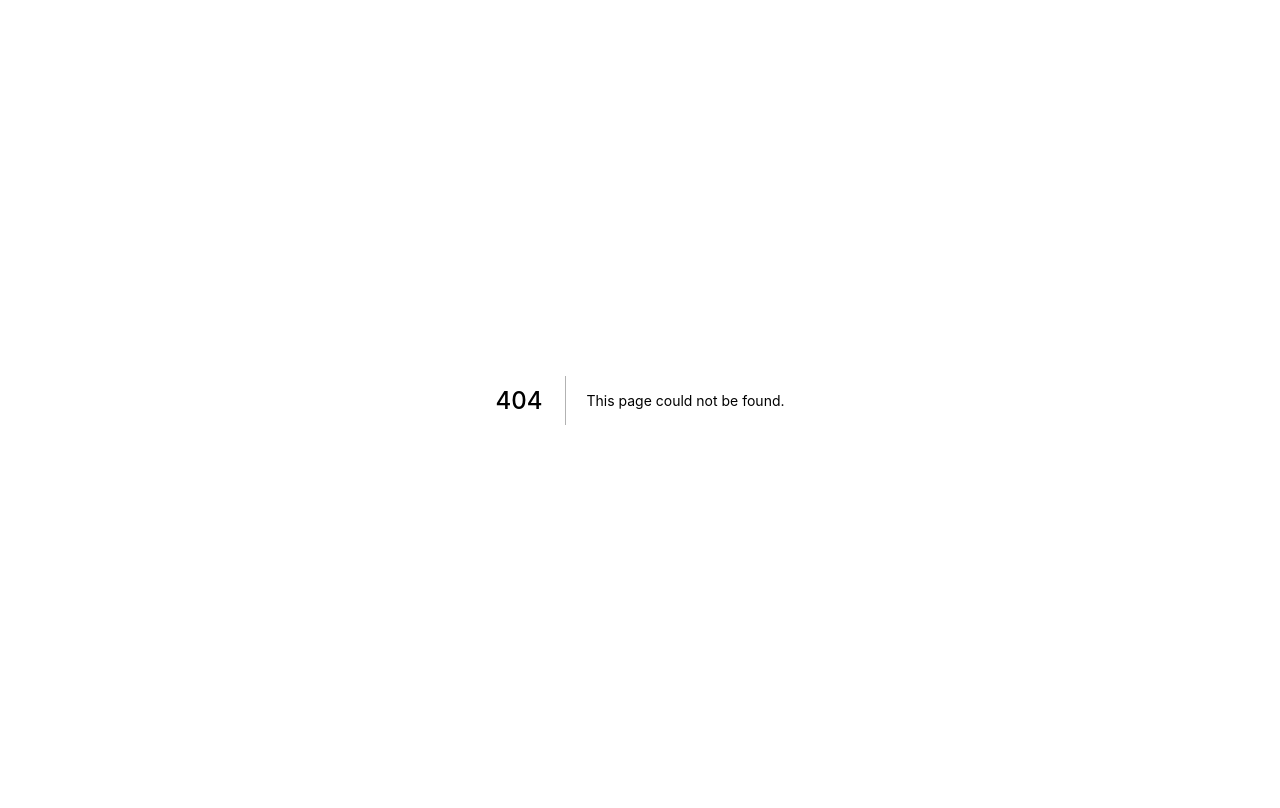
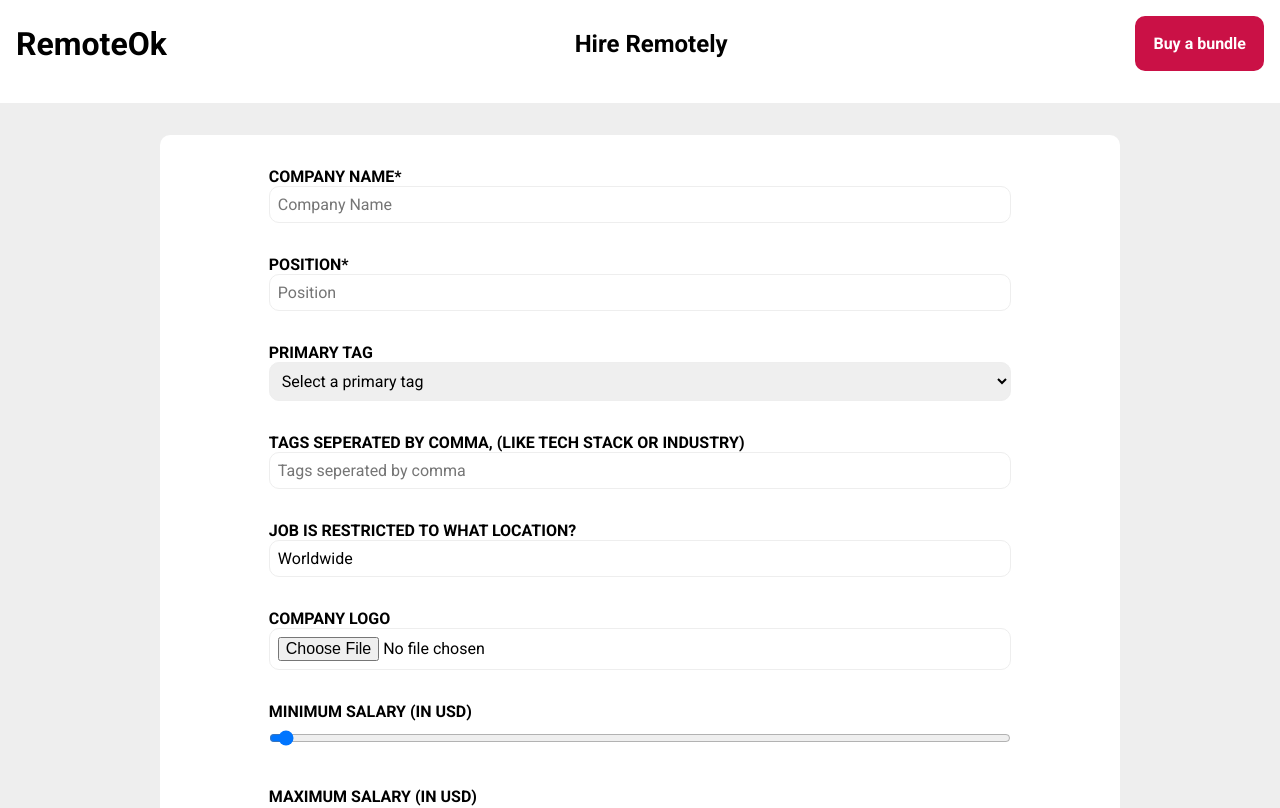
Before and after one commit to atlasmoth/Remotejobs, a Next.js app: page /remotely in a window 1280 px wide. Before the commit this address had no page. Shown: the top 808 px of the page. Built offline with nearby package versions, Linux system fonts and the light colour scheme.

Commit message:
added markdown editor

```diff
--- /dev/null
+++ b/components/board.js
@@ -0,0 +1,22 @@
+import Form from "./form";
+
+export default function Board() {
+  return (
+    <div className="board">
+      <div className="banner">
+        <div>
+          <h1>RemoteOk</h1>
+        </div>
+        <div>
+          <h2>Hire Remotely</h2>
+        </div>
+        <div>
+          <button className="btn">Buy a bundle</button>
+        </div>
+      </div>
+      <main className="main">
+        <Form />
+      </main>
+    </div>
+  );
+}
--- /dev/null
+++ b/components/form.js
@@ -0,0 +1,177 @@
+const options = [
+  {
+    text: "Select a primary tag",
+    value: "",
+  },
+  {
+    text: "Software Development",
+    value: "dev",
+  },
+  {
+    text: "Customer Support",
+    value: "customer support",
+  },
+  {
+    text: "Sales",
+    value: "sales",
+  },
+  {
+    text: "Marketing",
+    value: "marketing",
+  },
+  {
+    text: "Design",
+    value: "design",
+  },
+  {
+    text: "Front End",
+    value: "front end",
+  },
+  {
+    text: "Back End",
+    value: "backend",
+  },
+  {
+    text: "Legal",
+    value: "legal",
+  },
+  {
+    text: "Testing",
+    value: "testing",
+  },
+  {
+    text: "Quality Assurance",
+    value: "quality assurance",
+  },
+  {
+    text: "Non-Tech",
+    value: "non tech",
+  },
+  {
+    text: "Other",
+    value: "other",
+  },
+];
+
+export default function Form() {
+  return (
+    <div className="form-body">
+      <div>
+        <label htmlFor="company">
+          <span>Company Name*</span>
+          <div>
+            <input
+              type="text"
+              name="company"
+              id="company"
+              placeholder="Company Name"
+            />
+          </div>
+        </label>
+      </div>
+      <div>
+        <label htmlFor="position">
+          <span>position*</span>
+          <div>
+            <input
+              type="text"
+              name="position"
+              id="position"
+              placeholder="Position"
+            />
+          </div>
+        </label>
+      </div>
+      <div>
+        <label htmlFor="primaryTag">
+          <span>Primary Tag</span>
+          <div>
+            <select name="primaryTag" id="primaryTag">
+              {options.map((o, index) => (
+                <option defaultValue={o.value} key={index}>
+                  {o.text}
+                </option>
+              ))}
+            </select>
+          </div>
+        </label>
+      </div>
+      <div>
+        <label htmlFor="otherTags">
+          <span>TAGS SEPERATED BY COMMA, (LIKE TECH STACK OR INDUSTRY)</span>
+          <div>
+            <input
+              type="text"
+              name="otherTags"
+              id="otherTags"
+              placeholder="Tags seperated by comma"
+            />
+          </div>
+        </label>
+      </div>
+      <div>
+        <label htmlFor="location">
+          <span>Job is restricted to what location?</span>
+          <div>
+            <input
+              type="text"
+              name="location"
+              id="location"
+              defaultValue="Worldwide"
+            />
+          </div>
+        </label>
+      </div>
+      <div>
+        <label htmlFor="url">
+          <span>Company logo</span>
+          <div>
+            <div className="file">
+              <input
+                type="file"
+                name="url"
+                id="url"
+                accept="image/png, image/jpeg"
+              />
+            </div>
+          </div>
+        </label>
+      </div>
+      <div>
+        <label htmlFor="min">
+          <span>Minimum Salary (in USD)</span>
+          <div>
+            <input
+              type="range"
+              name="min"
+              id="min"
+              min="0"
+              max="200000"
+              step="10000"
+            />
+          </div>
+        </label>
+      </div>
+      <div>
+        <label htmlFor="max">
+          <span>Maximum salary (in USD)</span>
+          <div>
+            <input
+              type="range"
+              name="max"
+              id="max"
+              min="0"
+              max="200000"
+              step="10000"
+            />
+          </div>
+        </label>
+      </div>
+      <div>
+        <label htmlFor="description">
+          <span>Job Description</span>
+        </label>
+      </div>
+    </div>
+  );
+}
--- a/package.json
+++ b/package.json
@@ -11,9 +11,11 @@
   "dependencies": {
     "@stripe/react-stripe-js": "^1.4.1",
     "@stripe/stripe-js": "^1.16.0",
+    "@uiw/react-md-editor": "^3.4.10",
     "axios": "^0.21.1",
     "mongodb": "^4.0.1",
     "next": "11.0.1",
+    "next-connect": "^0.10.1",
     "react": "17.0.2",
     "react-dom": "17.0.2",
     "stripe": "^8.165.0"
--- a/pages/_app.js
+++ b/pages/_app.js
@@ -1,7 +1,15 @@
-import '../styles/globals.css'
+import "../styles/globals.css";
+import Head from "next/head";
 
 function MyApp({ Component, pageProps }) {
-  return <Component {...pageProps} />
+  return (
+    <>
+      <Head>
+        <title>Find and Post Remote Jobs</title>
+      </Head>
+      <Component {...pageProps} />
+    </>
+  );
 }
 
-export default MyApp
+export default MyApp;
--- /dev/null
+++ b/pages/api/jobs/index.js
@@ -0,0 +1,18 @@
+import nc from "next-connect";
+
+const handler = nc({ attachParams: true });
+async function getJobs(req, res) {
+  try {
+  } catch (error) {
+    res.status(400).send({ success: false, error: error.message });
+  }
+}
+async function createJob(req, res) {
+  try {
+  } catch (error) {
+    res.status(400).send({ success: false, error: error.message });
+  }
+}
+handler.get(getJobs).post(createJob);
+
+export default handler;
--- /dev/null
+++ b/pages/remotely.js
@@ -0,0 +1,5 @@
+import Board from "./../components/board";
+
+export default function Remotely() {
+  return <Board />;
+}
--- a/styles/globals.css
+++ b/styles/globals.css
@@ -1,16 +1,101 @@
+@import url("https://fonts.googleapis.com/css2?family=Roboto:ital,wght@0,100;0,300;0,400;0,500;0,700;1,100;1,300;1,400;1,500&display=swap");
+*,
+*::before,
+*::after {
+  box-sizing: border-box;
+  padding: 0px;
+  margin: 0px;
+  user-select: none;
+}
+:root {
+  height: 100%;
+  --primary-red: #ca1146;
+  --grey: #eee;
+  --white: #ffff;
+}
+
 html,
 body {
-  padding: 0;
-  margin: 0;
-  font-family: -apple-system, BlinkMacSystemFont, Segoe UI, Roboto, Oxygen,
-    Ubuntu, Cantarell, Fira Sans, Droid Sans, Helvetica Neue, sans-serif;
+  font-family: "Roboto", sans-serif;
+  height: 100%;
+  -webkit-font-smoothing: antialiased;
+  -moz-osx-font-smoothing: grayscale;
+}
+body {
+  background: var(--white);
+}
+input,
+select,
+button {
+  font: inherit;
+  outline: none;
+}
+img {
+  max-width: 100%;
+}
+small {
+  opacity: 0.6;
+}
+.btn {
+  border: 2px solid var(--primary-red);
+  background-color: var(--primary-red);
+  color: #fff;
+  font-weight: bold;
+  padding: 1rem;
+  border-radius: 10px;
+  cursor: pointer;
+}
+.btn:hover,
+.btn:focus,
+.btn:active {
+  background-color: var(--white);
+  color: var(--primary-red);
+}
+@media screen and (max-width: 480px) {
+  :root {
+    font-size: 13px;
+  }
 }
 
-a {
-  color: inherit;
-  text-decoration: none;
+.banner {
+  display: flex;
+  justify-content: space-between;
+  padding: 1rem;
+  margin-bottom: 1rem;
+  align-items: center;
 }
-
-* {
-  box-sizing: border-box;
+.main {
+  background-color: var(--grey);
+  padding: 2rem;
 }
+.main .form-body {
+  max-width: 960px;
+  border-radius: 10px;
+  margin: 0 auto;
+  padding: 1rem;
+  background-color: var(--white);
+}
+label > span {
+  text-transform: uppercase;
+  font-weight: bold;
+}
+.form-body label {
+  margin: 1rem 0px;
+  display: inline-block;
+  width: 80%;
+  position: relative;
+  left: 10%;
+  right: 10%;
+}
+label [type],
+select {
+  display: block;
+  width: 100%;
+  padding: 0.5rem;
+  border-radius: 10px;
+  outline: none;
+  border: 1px solid var(--grey);
+}
+input[type="range"] {
+  color: var(--primary-red);
+}
```
Also changed, not shown: styles/Home.module.css (deleted, +0 -121 lines), utils/db.js (added, +44 -0 lines), 1 other file (tests, documents, lock files or other folders).
